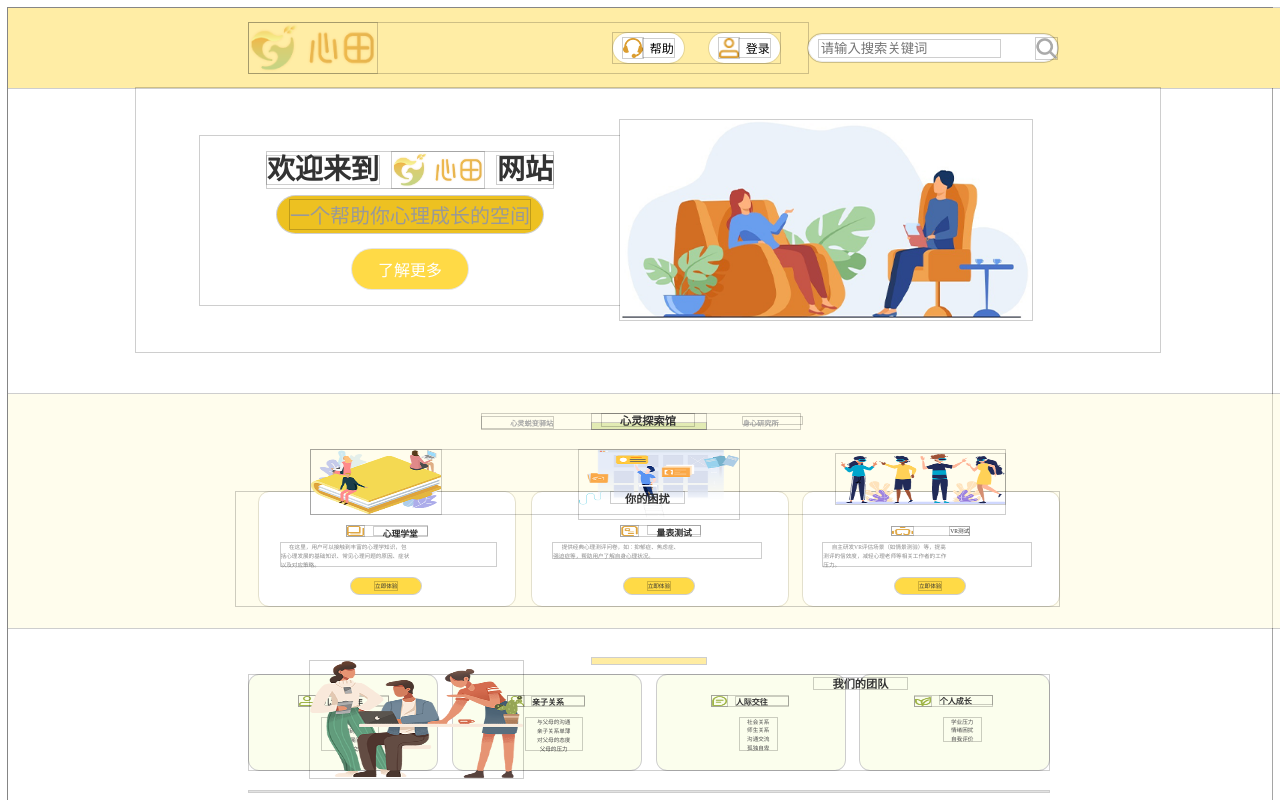
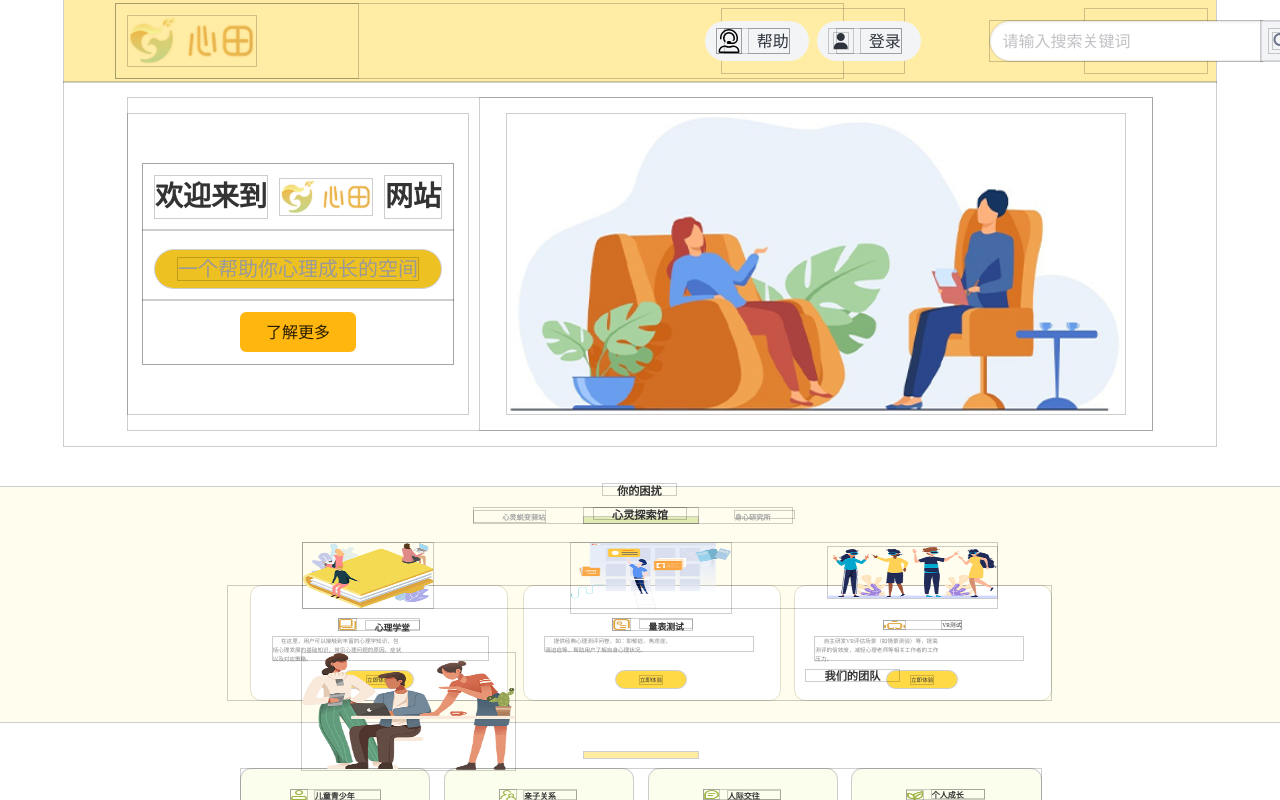
Before and after one commit to Schweik7/xintian, a Vue app: page / in a window 1280 px wide. Shown: the top 800 px of the page. Built offline with nearby package versions, Linux system fonts and the light colour scheme.

Commit message:
完成了header和mainsection的bulma适配

```diff
--- a/package.json
+++ b/package.json
@@ -9,6 +9,7 @@
     "preview": "vite preview"
   },
   "dependencies": {
+    "@fortawesome/fontawesome-free": "^6.6.0",
     "bulma": "^1.0.2",
     "sass": "^1.77.8",
     "sass-loader": "^16.0.0",
--- a/src/App.vue
+++ b/src/App.vue
@@ -30,5 +30,8 @@
       TroubleCategoriesComponent,
       FooterComponent,
     },
+    mounted() {
+    document.title = "心田"; // 在这里设置网站标题
+  }
   };
   </script>
--- a/src/components/HeaderComponent.vue
+++ b/src/components/HeaderComponent.vue
@@ -1,24 +1,46 @@
 <template>
-  <div class="header-section align-center">
-    <div class="top-row flex-row align-center justify-between">
-      <img class="logo" src="@/images/心田首页.png" alt="Logo" />
+  <div class="header-section container">
+    <div class="columns is-vcentered is-mobile">
+      <!-- Logo 部分 -->
+      <div class="column is-4-mobile is-4-desktop is-flex">
+        <img class="logo" src="@/images/心田首页.png" alt="Logo" />
+      </div>
 
-      <div class="header-actions flex-row align-center ">
-        <button id="help-btn" class="action-item flex-row align-center">
-          <img class="icon" src="@/images/帮助标志.png" alt="帮助" />
-          <span class="text">帮助</span>
+      <!-- Header Actions 部分 -->
+      <div class="column is-3-mobile is-offset-2-mobile is-3-desktop is-offset-6-desktop  is-flex is-justify-content-center header-actions">
+        <button id="help-btn" class="button is-light is-normal is-rounded ">
+          <span class="icon-text">
+            <span class="icon">
+              <!-- <i class="fas fa-headset"></i> -->
+              <img src="@/assets/icons/user-headset.svg" alt="帮助" />
+            </span>
+            <span class="text">帮助</span>
+          </span>
         </button>
 
-        <button id="login-btn" class="action-item flex-row align-center">
-          <img class="icon" src="@/images/登录标志.png" alt="登录" />
-          <span class="text">登录</span>
+        <button id="login-btn" class="button is-light is-normal is-rounded ml-2">
+          <span class="icon-text">
+            <span class="icon">
+              <i class="fas fa-user"></i>
+            </span>
+            <span class="text">登录</span>
+          </span>
         </button>
       </div>
-    </div>
 
-    <div id="search-box" class="flex-row align-center justify-between">
-      <input type="text" class="search-input" placeholder="请输入搜索关键词" />
-      <img class="search-icon" src="@/images/搜索标志.png" alt="搜索" />
+      <!-- Search Box 部分 -->
+      <div id="search-box" class="column is-offset-1-mobile is-2-mobile is-2-desktop is-offset-3-desktop  field has-addons is-flex is-justify-content-center">
+        <p class="control">
+          <input class="input is-hidden-mobile" type="text" placeholder="请输入搜索关键词">
+        </p>
+        <p class="control">
+          <button class="button is-static">
+            <span class="icon">
+              <i class="fas fa-search"></i>
+            </span>
+          </button>
+        </p>
+      </div>
     </div>
   </div>
 </template>
@@ -31,137 +53,75 @@ export default {
 
 <style scoped>
 .header-section {
-  width: 100vw;
-  padding: 0 5vw;
   background-color: rgba(255, 237, 165, 1);
-}
-
-.top-row {
-  display: flex;
-  align-items: center;
-  width: 70%;
-  /* margin-bottom: 1vh; */
+  padding: 1rem 5vw;
 }
 
 .logo {
-  width: 10vw;
+  width: 20vw;
   height: auto;
 }
 
-.header-actions {
-  display: flex;
-  align-items: center;
-  gap: 2vw;
-  margin-right: 5%;
-}
-
-.action-item {
-  display: flex;
-  align-items: center;
-  background-color: white;
-  border-radius: 20px;
-  padding: 5px 10px;
-  border: none;
-  cursor: pointer;
-  flex-shrink: 0;
-}
-
-.action-item:hover {
-  background-color: rgba(238, 238, 238, 1);
-}
-
 .icon {
-  width: 2vh;
-  height: 2vh;
+  width: 1.5rem;
+  height: 1.5rem;
 }
 
 .text {
-  font-family: PingFang-SC-Medium;
-  font-size: 1.5vh;
-  padding-left: 0.5vw;
+  padding-left: 0.5rem;
 }
 
-#search-box {
-  display: flex;
-  align-items: center;
-  background-color: white;
-  border-radius: 20px;
-  width: 15vw;
-  max-width: 250px;
-  height: 3.5vh;
+#search-box .input {
+  border-radius: 20px 0 0 20px;
   border: 1px solid rgba(238, 238, 238, 1);
-  padding-left: 10px;
-  margin: 0 auto;
 }
 
-/* 响应式设计 */
+#search-box .button {
+  border-radius: 0 20px 20px 0;
+}
+
 @media (max-width: 768px) {
+  .header-section {
+    padding: 1rem;
+  }
 
   .logo {
     width: 20vw;
-    max-width: 290px;
-    height: auto;
   }
 
-  .header-section {
-    flex-direction: column;
-    align-items: center;
-    padding: 0 5vw;
+  .header-actions .text {
+    display: none;
   }
 
-  .top-row {
-    width: 100%;
-    justify-content: space-between;
-  }
-
-  #search-box {
-    width: 80vw;
-    margin-top: 1vh;
-  }
-
-  .icon {
-    width: 3vh;
-    height: 3vh;
-  }
-
-  .text {
+  #search-box .input {
     display: none;
   }
+  .text {
+  padding-left: 0rem;
+}
 }
 
 @media (min-width: 769px) {
-
   .header-section {
     display: flex;
-    flex-direction: row;
     align-items: center;
     justify-content: space-between;
-    padding: 0 18.8vw;
-    height: 10vh;
   }
 
   .logo {
     width: 10vw;
-    max-width: 150px;
+  }
+
+  .header-actions {
+    justify-content: flex-end;
   }
 
   #search-box {
-    width: 30vw;
-    margin-left: auto;
-    margin-right: auto;
+    justify-content: flex-end;
   }
 
-  .header-actions {
-    gap: 2vw;
-  }
-
-  .icon {
-    width: 2.5vh;
-    height: 2.5vh;
-  }
-
-  .text {
-    display: inline;
+  #search-box .input {
+    display: block;
   }
 }
 </style>
--- a/src/components/MainSectionComponent.vue
+++ b/src/components/MainSectionComponent.vue
@@ -1,22 +1,33 @@
 <template>
-  <div id="main-section" class="flex-row justify-evenly">
-    <div id="content-section" class="flex-col">
+  <div id="main-section" class="container">
+    <div id="content-section" class="level gao-less">
       <!-- 标题、logo和"网站" -->
-      <div class="flex-row align-center">
-        <span class="title-text">欢迎来到</span>
-        <img id="logo-image" src="@/images/心田首页.png" />
-        <span class="title-text">网站</span>
+      <div id="main-section-left" class="level-item">
+        <div class="columns is-flex-direction-column">
+          <div class="column is-flex is-align-items-center is-justify-content-center">
+            <span class="title-text">欢迎来到</span>
+            <img id="logo-image" src="@/images/心田首页.png" />
+            <span class="title-text">网站</span>
+          </div>
+          <!-- 子标题 -->
+          <div class="column has-text-centered">
+            <div class="subtitle-wrapper">
+              <span class="subtitle-text">一个帮助你心理成长的空间</span>
+            </div>
+          </div>
+          <div class="column has-text-centered">
+            <button id="learn-more-button" class="button is-warning">了解更多</button>
+          </div>
+        </div>
       </div>
-      <!-- 子标题 -->
-      <div class="subtitle-wrapper align-center">
 
-        <span class="subtitle-text">一个帮助你心理成长的空间</span>
+      <!-- 了解更多按钮 -->
+
+      <!-- 右侧图片 -->
+      <div class="level-item is-centered">
+        <img id="illustration-image" src="@/images/舒适交谈倾听.png" />
       </div>
-      <!-- 了解更多按钮 -->
-      <button id="learn-more-button">了解更多</button>
     </div>
-    <!-- 右侧图片 -->
-    <img id="illustration-image" src="@/images/舒适交谈倾听.png" />
   </div>
 </template>
 
@@ -24,28 +35,11 @@
 export default {
   name: 'MainSectionComponent',
 };
-// TODO  一个帮助你心理成长的空间 下面改为添加下划线
 </script>
 
 <style scoped>
 #main-section {
-  display: flex;
-  align-items: center;
-  justify-content: space-between;
-  width: 80vw;
-  max-width: 1200px;
-  margin: auto;
-  padding: 2vh 0;
-  flex-wrap: wrap;
-}
-
-#content-section {
-  flex: 1;
-  display: flex;
-  flex-direction: column;
-  align-items: center;
-  text-align: center; /* 文本居中对齐 */
-  padding: 2vh;
+  padding: 2vh 5vw;
 }
 
 #logo-image {
@@ -57,9 +51,8 @@ export default {
 .title-text {
   color: rgba(51, 51, 51, 1);
   font-size: 3.5vh;
-  font-family: PingFang-SC-Heavy;
+  font-family: "PingFang SC", sans-serif;
   font-weight: 900;
-  line-height: 3.5vh;
   white-space: nowrap;
 }
 
@@ -68,64 +61,35 @@ export default {
   background-color: hsl(47, 85%, 53%);
   border-radius: 21px;
   padding: 0.5vh 1vw;
-  width: auto;
-  /* height: 1vh;
-  margin-top: 3vh; */
 }
 
 .subtitle-text {
   color: rgba(153, 153, 153, 1);
   font-size: 2.5vh;
-  font-family: PingFang-SC-Medium;
+  font-family: "PingFang SC", sans-serif;
   font-weight: 500;
-  text-align: center;
-  margin: auto;
 }
 
 #learn-more-button {
-  background-color: rgba(255, 218, 70, 1);
-  color: #fff;
-  border: none;
-  border-radius: 21px;
   padding: 1vh 2vw;
   font-size: 2vh;
-  font-family: PingFang-SC-Medium;
-  margin-top: 2vh;
-  cursor: pointer;
-  transition: background-color 0.3s ease;
-  width: auto;
-}
-
-#learn-more-button:hover {
-  background-color: rgba(255, 200, 50, 1);
 }
 
 #illustration-image {
   width: auto;
-  height: 30vh;
-  max-height: 200px;
-  align-self: center;
+  height: 40vh;
+  max-height: 300px;
   margin: 2vh 0;
 }
 
-/* 响应式设计 */
+#main-section-left {
+  height: 40vh;
+  max-height: 300px;
+}
+
 @media (max-width: 768px) {
   #main-section {
-    flex-direction: column;
-    align-items: center;
     padding: 2vh 2vw;
-  }
-
-  #content-section {
-    order: 2;
-    text-align: center;
-  }
-
-  #illustration-image {
-    order: 1;
-    width: 80vw;
-    height: auto;
-    margin-bottom: 2vh;
   }
 
   #logo-image {
@@ -144,18 +108,11 @@ export default {
     font-size: 2vh;
     padding: 1vh 3vw;
   }
-}
-
-@media (min-width: 769px) {
-  #main-section {
-    flex-direction: row;
-    justify-content: space-between;
-    padding: 2vh 5vw;
-  }
 
   #illustration-image {
-    order: 0;
-    margin-right: 5vw;
+    width: 80vw;
+    height: auto;
+    margin-bottom: 2vh;
   }
 }
 </style>
```
Also changed, not shown: src/main.js (+7 -5 lines), src/assets/icons/user-headset.svg (added), 1 other file (tests, documents, lock files or other folders).
